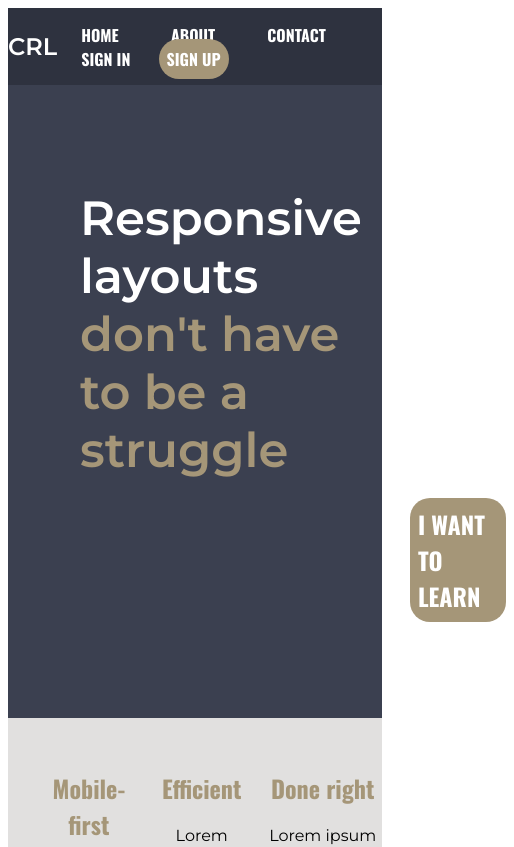
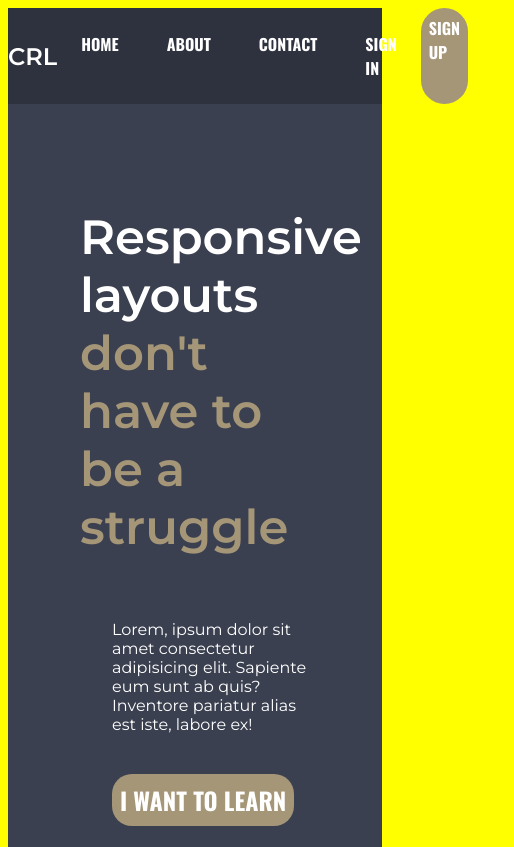
Before and after one commit to AlicjaCrave/final-challenge, a plain HTML site: page index.html in a window 390 px wide. Shown: the top 847 px of the page, 514 px wide, since content can reach past the window. Drawn offline with nearby package versions, Linux system fonts and the light colour scheme.

Commit message:
tablet responsive ok

```diff
--- a/style.css
+++ b/style.css
@@ -179,6 +179,7 @@ h2{
 
 @media (max-width: 1000px)
 {
+
    .two {
        display: inline;
        margin: 0;
@@ -186,13 +187,33 @@ h2{
 
     .col-medium-second{
         display: flex;
+        align-items: flex-start;
     }
+
+
 }
 
 @media (max-width: 700px) {
+    body{
+        background-color: yellow;
+    }
+    nav {
+        display: flex;
+
+    }
+    .primary-list{
+        display: flex;
+        display: column;
+         align-self: center;
+    }
+
     .col-medium-second{
         display: flex;
         flex-direction: column;
     }
 
+    .hero{
+        display: flex;
+        flex-direction: column;
+    }
 }
```
